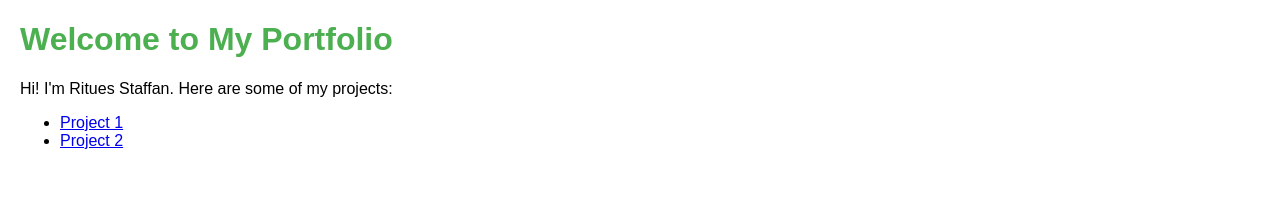
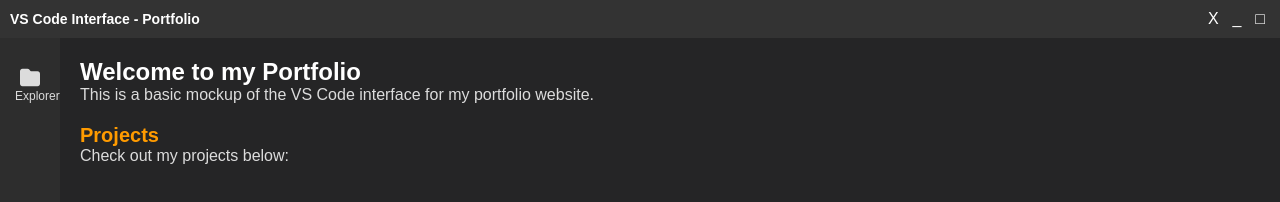
Before and after one commit to Staffan82-cpu/Portfolio, a plain HTML site: page index.html in a window 1280 px wide. Drawn offline with Linux system fonts and the light colour scheme.

Commit message:
Add files via upload

```diff
--- a/index.html
+++ b/index.html
@@ -1,18 +1,59 @@
 <!DOCTYPE html>
-<html>
+<html lang="en">
 <head>
-    <title>My Portfolio</title>
-    <style>
-        body { font-family: Arial, sans-serif; margin: 20px; }
-        h1 { color: #4CAF50; }
-    </style>
+    <meta charset="UTF-8">
+    <meta name="viewport" content="width=device-width, initial-scale=1.0">
+    <meta http-equiv="X-UA-Compatible" content="ie=edge">
+    <title>Your Portfolio</title>
+    <link rel="stylesheet" href="style.css">
+    <script src="https://kit.fontawesome.com/a076d05399.js"></script>
 </head>
 <body>
-    <h1>Welcome to My Portfolio</h1>
-    <p>Hi! I'm Ritues Staffan. Here are some of my projects:</p>
-    <ul>
-        <li><a href="https://github.com/yourusername/project1">Project 1</a></li>
-        <li><a href="https://github.com/yourusername/project2">Project 2</a></li>
-    </ul>
+    <div class="vs-code">
+        <!-- Title Bar -->
+        <div class="title-bar">
+            <div class="title-bar-left">
+                <span class="title">VS Code Interface - Portfolio</span>
+            </div>
+            <div class="title-bar-right">
+                <button class="close-btn">X</button>
+                <button class="minimize-btn">_</button>
+                <button class="maximize-btn">□</button>
+            </div>
+        </div>
+
+        <!-- Main Area -->
+        <div class="main-area">
+            <!-- Sidebar / Activity Bar -->
+            <div class="side-bar">
+                <ul>
+                    <li class="icon" id="explorer">
+                        <i class="fas fa-folder"></i>
+                        <span>Explorer</span>
+                        <ul class="dropdown">
+                            <li><a href="home.html"><i class="fas fa-home"></i> Home</a></li>
+                            <li><a href="aboutme.html"><i class="fas fa-user"></i> About Me</a></li>
+                            <li><a href="github.html"><i class="fab fa-github"></i> GitHub</a></li>
+                            <li><a href="projects.html"><i class="fas fa-briefcase"></i> Projects</a></li>
+                            <li><a href="contact.html"><i class="fas fa-envelope"></i> Contact Me</a></li>
+                        </ul>
+                    </li>
+                </ul>
+            </div>
+
+            <!-- Editor Area -->
+            <div class="editor">
+                <h1>Welcome to my Portfolio</h1>
+                <p>This is a basic mockup of the VS Code interface for my portfolio website.</p>
+                <div class="content">
+                    <h3>Projects</h3>
+                    <p>Check out my projects below:</p>
+                    <!-- Add your project links or portfolio content here -->
+                </div>
+            </div>
+        </div>
+    </div>
+
+    <script src="script.js"></script>
 </body>
 </html>
--- /dev/null
+++ b/script.js
@@ -0,0 +1,16 @@
+// Simple script for handling button clicks (if you want to add actions)
+document.querySelector('.close-btn').addEventListener('click', function() {
+    alert("Close button clicked.");
+});
+
+document.querySelector('.minimize-btn').addEventListener('click', function() {
+    alert("Minimize button clicked.");
+});
+
+document.querySelector('.maximize-btn').addEventListener('click', function() {
+    alert("Maximize button clicked.");
+});
+// Toggle the Explorer dropdown when clicked
+document.getElementById('explorer').addEventListener('click', function() {
+    this.classList.toggle('active');
+});
--- /dev/null
+++ b/style.css
@@ -0,0 +1,141 @@
+* {
+    margin: 0;
+    padding: 0;
+    box-sizing: border-box;
+    font-family: Arial, sans-serif;
+}
+
+body {
+    background-color: #1e1e1e;
+    color: #dcdcdc;
+}
+
+.vs-code {
+    display: flex;
+    flex-direction: column;
+    height: 100vh;
+}
+
+.title-bar {
+    background-color: #333;
+    color: #fff;
+    padding: 10px;
+    display: flex;
+    justify-content: space-between;
+    align-items: center;
+    font-size: 14px;
+}
+
+.title-bar-left {
+    font-weight: bold;
+}
+
+.title-bar-right button {
+    background: none;
+    border: none;
+    color: #fff;
+    font-size: 16px;
+    margin: 0 5px;
+    cursor: pointer;
+}
+
+.title-bar-right button:hover {
+    background-color: #555;
+}
+
+.main-area {
+    display: flex;
+    flex: 1;
+}
+
+.side-bar {
+    background-color: #2d2d2d;
+    width: 60px;
+    display: flex;
+    flex-direction: column;
+    align-items: center;
+    padding-top: 20px;
+}
+
+.side-bar ul {
+    list-style: none;
+    padding: 0;
+    margin: 0;
+}
+
+.side-bar li.icon {
+    padding: 10px;
+    text-align: center;
+    width: 50px;
+    cursor: pointer;
+    position: relative;
+}
+
+.side-bar li.icon:hover {
+    background-color: #444;
+}
+
+.side-bar li.icon span {
+    font-size: 12px;
+    display: block;
+    color: #dcdcdc;
+}
+
+.side-bar li.icon i {
+    font-size: 20px;
+    color: #dcdcdc;
+}
+
+.side-bar .dropdown {
+    display: none;
+    position: absolute;
+    top: 30px;
+    left: 60px;
+    background-color: #333;
+    padding: 10px;
+    border-radius: 5px;
+    width: 200px;
+}
+
+.side-bar .dropdown li {
+    margin: 5px 0;
+}
+
+.side-bar .dropdown li a {
+    color: #dcdcdc;
+    text-decoration: none;
+    display: flex;
+    align-items: center;
+}
+
+.side-bar .dropdown li a i {
+    margin-right: 10px;
+}
+
+.side-bar li.icon.active .dropdown {
+    display: block;
+}
+
+.editor {
+    flex: 1;
+    padding: 20px;
+    background-color: #252526;
+}
+
+.editor h1 {
+    font-size: 24px;
+    color: #fff;
+}
+
+.editor .content {
+    margin-top: 20px;
+}
+
+.editor .content h3 {
+    font-size: 20px;
+    color: #ff9b00;
+}
+
+.editor .content p {
+    font-size: 16px;
+}
```
